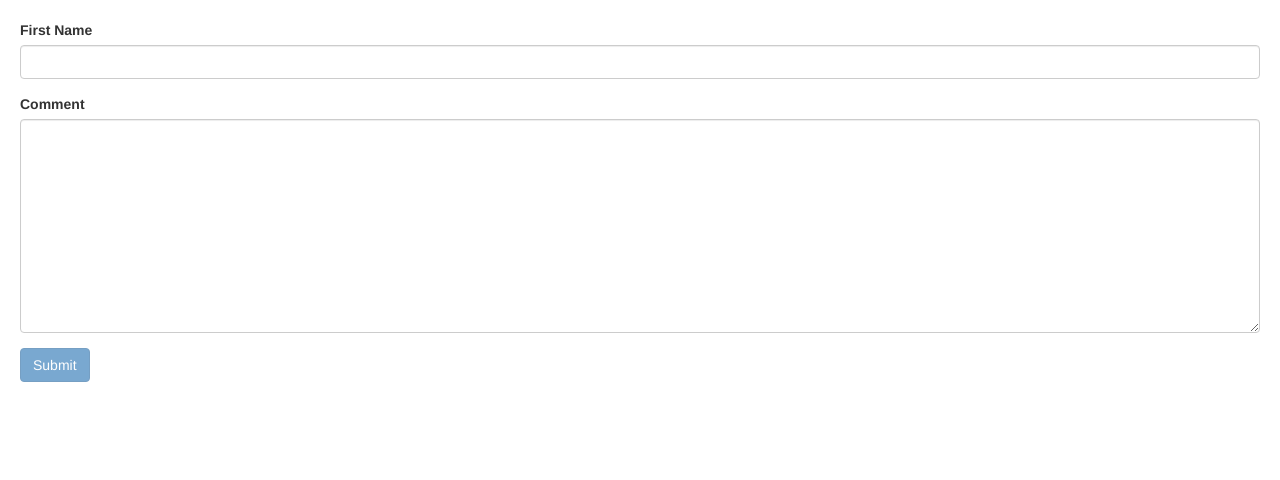
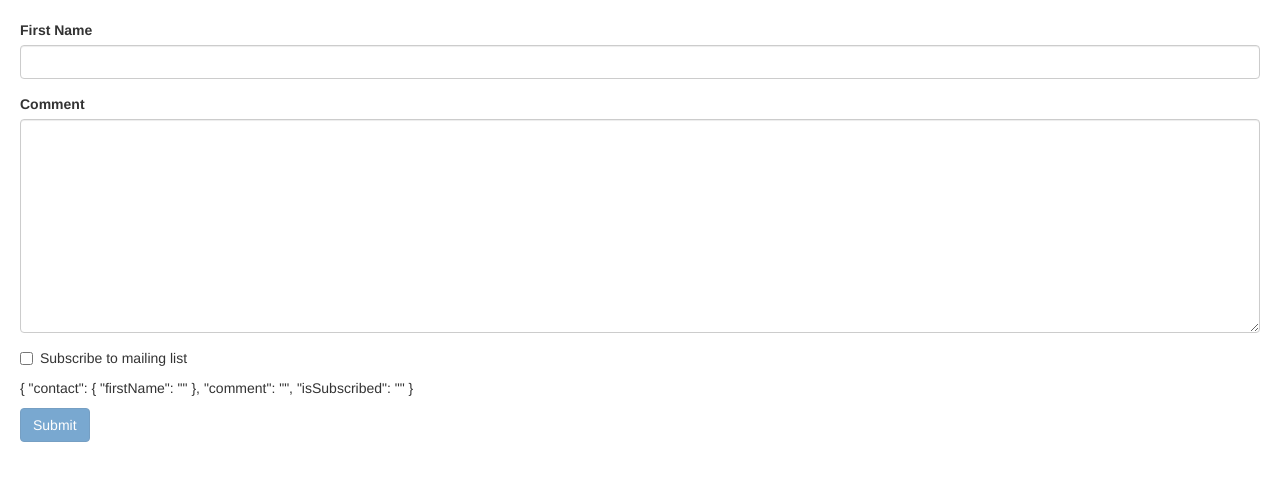
Before and after one commit to unipheas/angularHelloWorld, an Angular app: page / in a window 1280 px wide. Shown: the top 480 px of the page. Built offline with nearby package versions, Linux system fonts and the light colour scheme.

Commit message:
Working with Check Boxes

```diff
--- a/src/app/contact-form/contact-form.component.html
+++ b/src/app/contact-form/contact-form.component.html
@@ -38,5 +38,13 @@
     </label>
     <textarea ngModel name="comment" id="comment" cols="30" rows="10" class="form-control"></textarea>
   </div>
+  <div class="checkbox">
+    <label>
+      <input type="checkbox" ngModel name="isSubscribed"> Subscribe to mailing list
+    </label>
+  </div>
+  <p>
+    {{ f.value | json }}
+  </p>
   <button class="btn btn-primary" [disabled]="!f.valid">Submit</button>
 </form>
```
